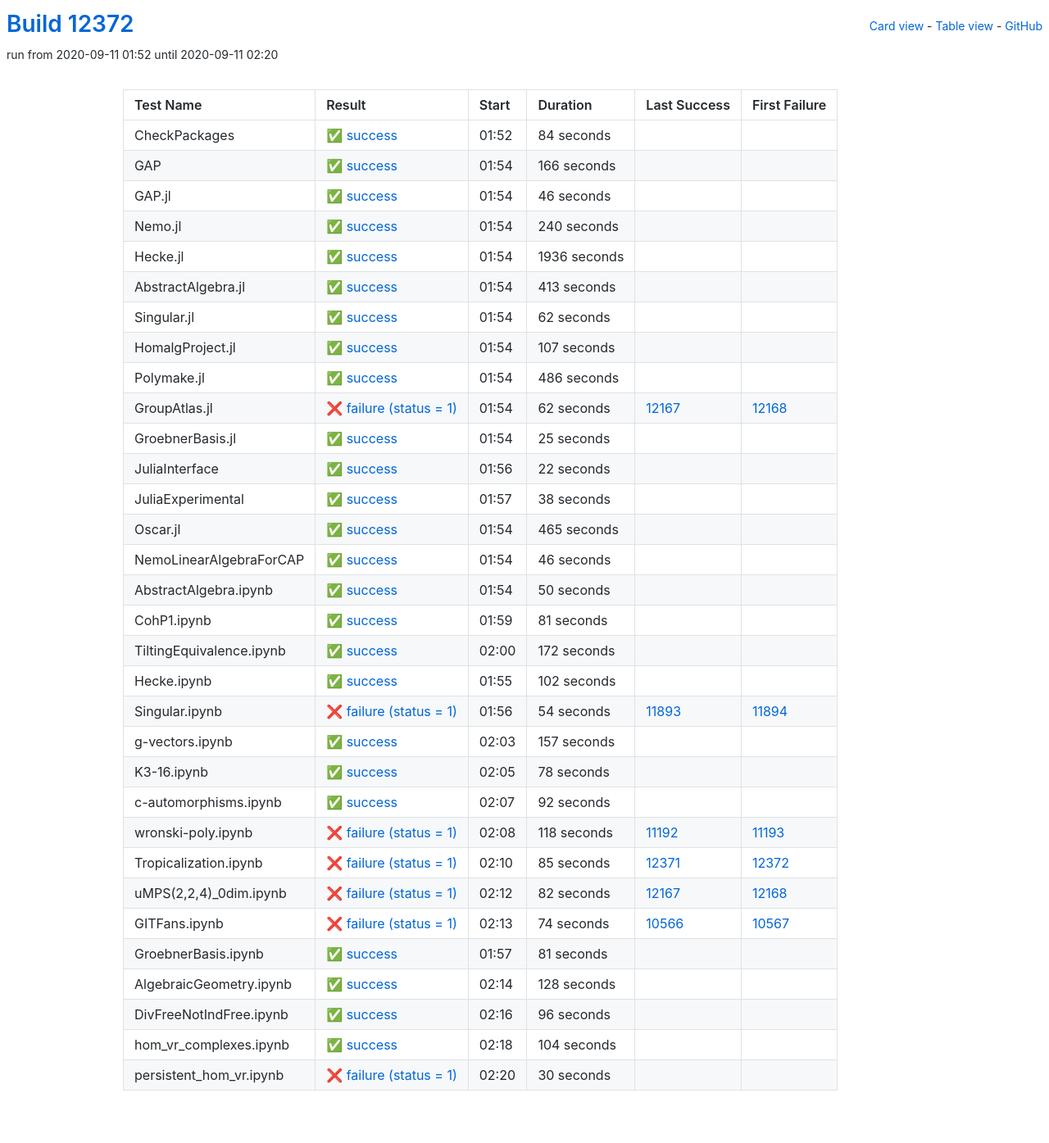
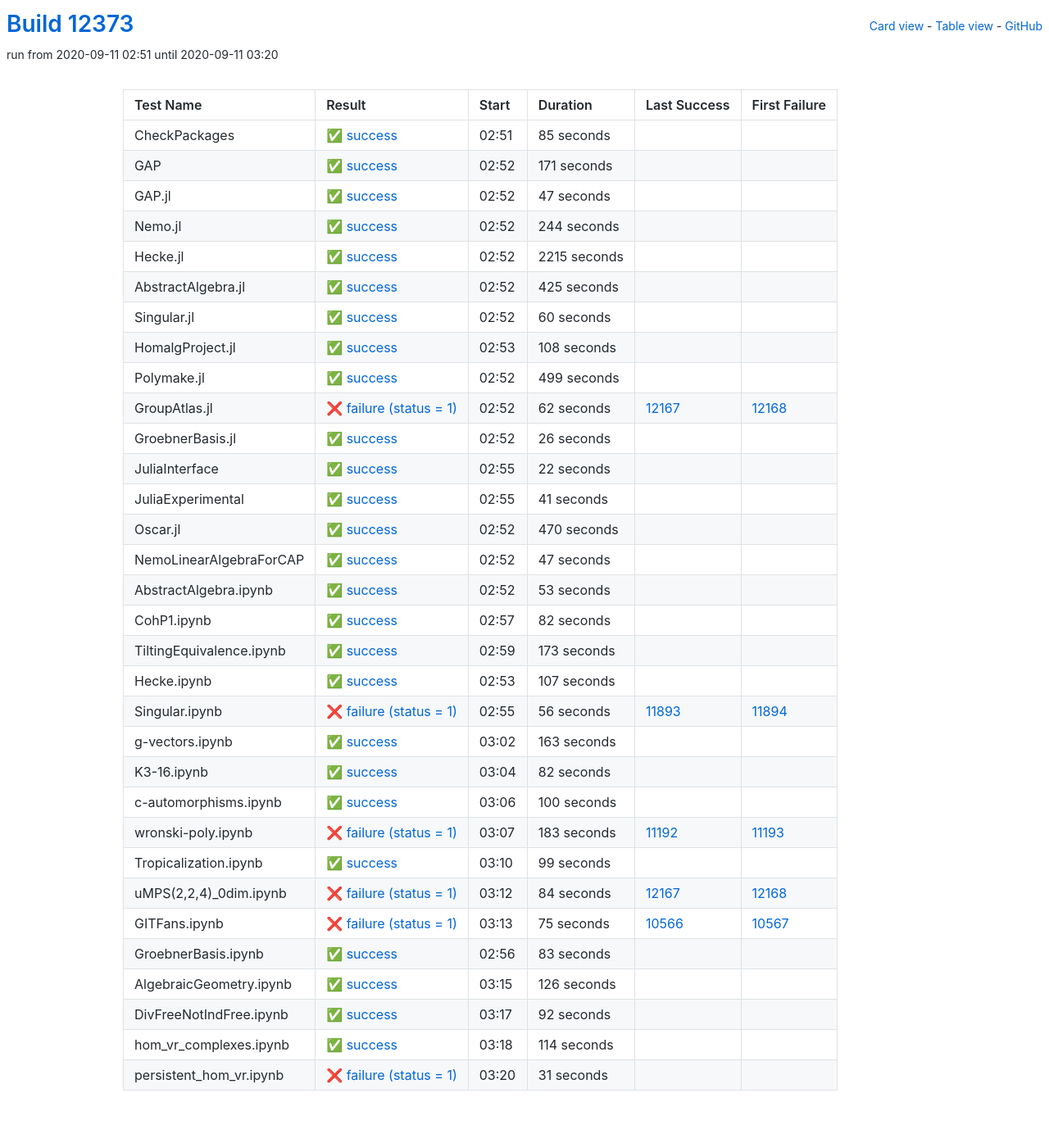
Before and after one commit to oscar-system/oscar-ci-status, a Jekyll site: the page built from table.html, in a window 1280 px wide. Shown: the whole page at 82% size. Built offline with Jekyll 4.4.1, drawn with Linux system fonts in a browser that asks for light colours.

Commit message:
Build #12373

```diff
--- a/_data/ci.yml
+++ b/_data/ci.yml
@@ -1,6 +1,6 @@
 ---
-build: 12372
-build_url: https://oscarci.mathematik.uni-kl.de/job/oscar/12372/
+build: 12373
+build_url: https://oscarci.mathematik.uni-kl.de/job/oscar/12373/
 job: oscar
 organization: oscar-system
 repo: oscar-ci-status
@@ -8,116 +8,116 @@ repourl: https://github.com/oscar-system/oscar-ci-status
 tests:
 - name: CheckPackages
   id: checkpackages
-  log: https://oscarci.mathematik.uni-kl.de/job/oscar/12372/artifact/logs/build-12372/CheckPackages.log
-  start: 2020-09-11 01:52
+  log: https://oscarci.mathematik.uni-kl.de/job/oscar/12373/artifact/logs/build-12373/CheckPackages.log
+  start: 2020-09-11 02:51
   success: true
   exitcode: 0
   status: success
-  duration: 84
+  duration: 85
   last_success: false
   last_success_url:
   first_failure: false
   first_failure_url:
 - name: GAP
   id: gap
-  log: https://oscarci.mathematik.uni-kl.de/job/oscar/12372/artifact/logs/build-12372/GAP.log
-  start: 2020-09-11 01:54
+  log: https://oscarci.mathematik.uni-kl.de/job/oscar/12373/artifact/logs/build-12373/GAP.log
+  start: 2020-09-11 02:52
   success: true
   exitcode: 0
   status: success
-  duration: 166
+  duration: 171
   last_success: false
   last_success_url:
   first_failure: false
   first_failure_url:
 - name: GAP.jl
   id: gap-jl
-  log: https://oscarci.mathematik.uni-kl.de/job/oscar/12372/artifact/logs/build-12372/GAP.jl.log
-  start: 2020-09-11 01:54
+  log: https://oscarci.mathematik.uni-kl.de/job/oscar/12373/artifact/logs/build-12373/GAP.jl.log
+  start: 2020-09-11 02:52
   success: true
   exitcode: 0
   status: success
-  duration: 46
+  duration: 47
   last_success: false
   last_success_url:
   first_failure: false
   first_failure_url:
 - name: Nemo.jl
   id: nemo-jl
-  log: https://oscarci.mathematik.uni-kl.de/job/oscar/12372/artifact/logs/build-12372/Nemo.jl.log
-  start: 2020-09-11 01:54
+  log: https://oscarci.mathematik.uni-kl.de/job/oscar/12373/artifact/logs/build-12373/Nemo.jl.log
+  start: 2020-09-11 02:52
   success: true
   exitcode: 0
   status: success
-  duration: 240
+  duration: 244
   last_success: false
   last_success_url:
   first_failure: false
   first_failure_url:
 - name: Hecke.jl
   id: hecke-jl
-  log: https://oscarci.mathematik.uni-kl.de/job/oscar/12372/artifact/logs/build-12372/Hecke.jl.log
-  start: 2020-09-11 01:54
+  log: https://oscarci.mathematik.uni-kl.de/job/oscar/12373/artifact/logs/build-12373/Hecke.jl.log
+  start: 2020-09-11 02:52
   success: true
   exitcode: 0
   status: success
-  duration: 1936
+  duration: 2215
   last_success: false
   last_success_url:
   first_failure: false
   first_failure_url:
 - name: AbstractAlgebra.jl
   id: abstractalgebra-jl
-  log: https://oscarci.mathematik.uni-kl.de/job/oscar/12372/artifact/logs/build-12372/AbstractAlgebra.jl.log
-  start: 2020-09-11 01:54
+  log: https://oscarci.mathematik.uni-kl.de/job/oscar/12373/artifact/logs/build-12373/AbstractAlgebra.jl.log
+  start: 2020-09-11 02:52
   success: true
   exitcode: 0
   status: success
-  duration: 413
+  duration: 425
   last_success: false
   last_success_url:
   first_failure: false
   first_failure_url:
 - name: Singular.jl
   id: singular-jl
-  log: https://oscarci.mathematik.uni-kl.de/job/oscar/12372/artifact/logs/build-12372/Singular.jl.log
-  start: 2020-09-11 01:54
+  log: https://oscarci.mathematik.uni-kl.de/job/oscar/12373/artifact/logs/build-12373/Singular.jl.log
+  start: 2020-09-11 02:52
   success: true
   exitcode: 0
   status: success
-  duration: 62
+  duration: 60
   last_success: false
   last_success_url:
   first_failure: false
   first_failure_url:
 - name: HomalgProject.jl
   id: homalgproject-jl
-  log: https://oscarci.mathematik.uni-kl.de/job/oscar/12372/artifact/logs/build-12372/HomalgProject.jl.log
-  start: 2020-09-11 01:54
+  log: https://oscarci.mathematik.uni-kl.de/job/oscar/12373/artifact/logs/build-12373/HomalgProject.jl.log
+  start: 2020-09-11 02:53
   success: true
   exitcode: 0
   status: success
-  duration: 107
+  duration: 108
   last_success: false
   last_success_url:
   first_failure: false
   first_failure_url:
 - name: Polymake.jl
   id: polymake-jl
-  log: https://oscarci.mathematik.uni-kl.de/job/oscar/12372/artifact/logs/build-12372/Polymake.jl.log
-  start: 2020-09-11 01:54
+  log: https://oscarci.mathematik.uni-kl.de/job/oscar/12373/artifact/logs/build-12373/Polymake.jl.log
+  start: 2020-09-11 02:52
   success: true
   exitcode: 0
   status: success
-  duration: 486
+  duration: 499
   last_success: false
   last_success_url:
   first_failure: false
   first_failure_url:
 - name: GroupAtlas.jl
   id: groupatlas-jl
-  log: https://oscarci.mathematik.uni-kl.de/job/oscar/12372/artifact/logs/build-12372/GroupAtlas.jl.log
-  start: 2020-09-11 01:54
+  log: https://oscarci.mathematik.uni-kl.de/job/oscar/12373/artifact/logs/build-12373/GroupAtlas.jl.log
+  start: 2020-09-11 02:52
   success: false
   exitcode: 1
   status: failure
@@ -128,20 +128,20 @@ tests:
   first_failure_url: https://oscarci.mathematik.uni-kl.de/job/oscar/12168/
 - name: GroebnerBasis.jl
   id: groebnerbasis-jl
-  log: https://oscarci.mathematik.uni-kl.de/job/oscar/12372/artifact/logs/build-12372/GroebnerBasis.jl.log
-  start: 2020-09-11 01:54
+  log: https://oscarci.mathematik.uni-kl.de/job/oscar/12373/artifact/logs/build-12373/GroebnerBasis.jl.log
+  start: 2020-09-11 02:52
   success: true
   exitcode: 0
   status: success
-  duration: 25
+  duration: 26
   last_success: false
   last_success_url:
   first_failure: false
   first_failure_url:
 - name: JuliaInterface
   id: juliainterface
-  log: https://oscarci.mathematik.uni-kl.de/job/oscar/12372/artifact/logs/build-12372/JuliaInterface.log
-  start: 2020-09-11 01:56
+  log: https://oscarci.mathematik.uni-kl.de/job/oscar/12373/artifact/logs/build-12373/JuliaInterface.log
+  start: 2020-09-11 02:55
   success: true
   exitcode: 0
   status: success
@@ -152,128 +152,212 @@ tests:
   first_failure_url:
 - name: JuliaExperimental
   id: juliaexperimental
-  log: https://oscarci.mathematik.uni-kl.de/job/oscar/12372/artifact/logs/build-12372/JuliaExperimental.log
-  start: 2020-09-11 01:57
+  log: https://oscarci.mathematik.uni-kl.de/job/oscar/12373/artifact/logs/build-12373/JuliaExperimental.log
+  start: 2020-09-11 02:55
   success: true
   exitcode: 0
   status: success
-  duration: 38
+  duration: 41
   last_success: false
   last_success_url:
   first_failure: false
   first_failure_url:
 - name: Oscar.jl
   id: oscar-jl
-  log: https://oscarci.mathematik.uni-kl.de/job/oscar/12372/artifact/logs/build-12372/Oscar.jl.log
-  start: 2020-09-11 01:54
+  log: https://oscarci.mathematik.uni-kl.de/job/oscar/12373/artifact/logs/build-12373/Oscar.jl.log
+  start: 2020-09-11 02:52
   success: true
   exitcode: 0
   status: success
-  duration: 465
+  duration: 470
   last_success: false
   last_success_url:
   first_failure: false
   first_failure_url:
 - name: NemoLinearAlgebraForCAP
   id: nemolinearalgebraforcap
-  log: https://oscarci.mathematik.uni-kl.de/job/oscar/12372/artifact/logs/build-12372/NemoLinearAlgebraForCAP.log
-  start: 2020-09-11 01:54
+  log: https://oscarci.mathematik.uni-kl.de/job/oscar/12373/artifact/logs/build-12373/NemoLinearAlgebraForCAP.log
+  start: 2020-09-11 02:52
   success: true
   exitcode: 0
   status: success
-  duration: 46
+  duration: 47
   last_success: false
   last_success_url:
   first_failure: false
   first_failure_url:
 - name: AbstractAlgebra.ipynb
   id: abstractalgebra-ipynb
-  log: https://oscarci.mathematik.uni-kl.de/job/oscar/12372/artifact/logs/build-12372/AbstractAlgebra.ipynb.log
-  start: 2020-09-11 01:54
+  log: https://oscarci.mathematik.uni-kl.de/job/oscar/12373/artifact/logs/build-12373/AbstractAlgebra.ipynb.log
+  start: 2020-09-11 02:52
   success: true
   exitcode: 0
   status: success
-  duration: 50
+  duration: 53
   last_success: false
   last_success_url:
   first_failure: false
   first_failure_url:
 - name: CohP1.ipynb
   id: cohp1-ipynb
-  log: https://oscarci.mathematik.uni-kl.de/job/oscar/12372/artifact/logs/build-12372/CohP1.ipynb.log
-  start: 2020-09-11 01:59
+  log: https://oscarci.mathematik.uni-kl.de/job/oscar/12373/artifact/logs/build-12373/CohP1.ipynb.log
+  start: 2020-09-11 02:57
   success: true
   exitcode: 0
   status: success
-  duration: 81
+  duration: 82
   last_success: false
   last_success_url:
   first_failure: false
   first_failure_url:
 - name: TiltingEquivalence.ipynb
   id: tiltingequivalence-ipynb
-  log: https://oscarci.mathematik.uni-kl.de/job/oscar/12372/artifact/logs/build-12372/TiltingEquivalence.ipynb.log
-  start: 2020-09-11 02:00
+  log: https://oscarci.mathematik.uni-kl.de/job/oscar/12373/artifact/logs/build-12373/TiltingEquivalence.ipynb.log
+  start: 2020-09-11 02:59
   success: true
   exitcode: 0
   status: success
-  duration: 172
+  duration: 173
   last_success: false
   last_success_url:
   first_failure: false
   first_failure_url:
 - name: Hecke.ipynb
   id: hecke-ipynb
-  log: https://oscarci.mathematik.uni-kl.de/job/oscar/12372/artifact/logs/build-12372/Hecke.ipynb.log
-  start: 2020-09-11 01:55
+  log: https://oscarci.mathematik.uni-kl.de/job/oscar/12373/artifact/logs/build-12373/Hecke.ipynb.log
+  start: 2020-09-11 02:53
   success: true
   exitcode: 0
   status: success
-  duration: 102
+  duration: 107
   last_success: false
   last_success_url:
   first_failure: false
   first_failure_url:
 - name: Singular.ipynb
   id: singular-ipynb
-  log: https://oscarci.mathematik.uni-kl.de/job/oscar/12372/artifact/logs/build-12372/Singular.ipynb.log
-  start: 2020-09-11 01:56
+  log: https://oscarci.mathematik.uni-kl.de/job/oscar/12373/artifact/logs/build-12373/Singular.ipynb.log
+  start: 2020-09-11 02:55
   success: false
   exitcode: 1
   status: failure
-  duration: 54
+  duration: 56
   last_success: 11893
   last_success_url: https://oscarci.mathematik.uni-kl.de/job/oscar/11893/
   first_failure: 11894
   first_failure_url: https://oscarci.mathematik.uni-kl.de/job/oscar/11894/
 - name: g-vectors.ipynb
   id: g-vectors-ipynb
-  log: https://oscarci.mathematik.uni-kl.de/job/oscar/12372/artifact/logs/build-12372/g-vectors.ipynb.log
-  start: 2020-09-11 02:03
+  log: https://oscarci.mathematik.uni-kl.de/job/oscar/12373/artifact/logs/build-12373/g-vectors.ipynb.log
+  start: 2020-09-11 03:02
   success: true
   exitcode: 0
   status: success
-  duration: 157
+  duration: 163
   last_success: false
   last_success_url:
   first_failure: false
   first_failure_url:
 - name: K3-16.ipynb
   id: k3-16-ipynb
-  log: https://oscarci.mathematik.uni-kl.de/job/oscar/12372/artifact/logs/build-12372/K3-16.ipynb.log
-  start: 2020-09-11 02:05
+  log: https://oscarci.mathematik.uni-kl.de/job/oscar/12373/artifact/logs/build-12373/K3-16.ipynb.log
+  start: 2020-09-11 03:04
   success: true
   exitcode: 0
   status: success
-  duration: 78
+  duration: 82
   last_success: false
   last_success_url:
   first_failure: false
   first_failure_url:
 - name: c-automorphisms.ipynb
   id: c-automorphisms-ipynb
-  log: https://oscarci.mathematik.uni-kl.de/job/oscar/12372/artifact/logs/build-12372/c-automorphisms.ipynb.log
-  start: 2020-09-11 02:07
+  log: https://oscarci.mathematik.uni-kl.de/job/oscar/12373/artifact/logs/build-12373/c-automorphisms.ipynb.log
+  start: 2020-09-11 03:06
+  success: true
+  exitcode: 0
+  status: success
+  duration: 100
+  last_success: false
+  last_success_url:
+  first_failure: false
+  first_failure_url:
+- name: wronski-poly.ipynb
+  id: wronski-poly-ipynb
+  log: https://oscarci.mathematik.uni-kl.de/job/oscar/12373/artifact/logs/build-12373/wronski-poly.ipynb.log
+  start: 2020-09-11 03:07
+  success: false
+  exitcode: 1
+  status: failure
+  duration: 183
+  last_success: 11192
+  last_success_url: https://oscarci.mathematik.uni-kl.de/job/oscar/11192/
+  first_failure: 11193
+  first_failure_url: https://oscarci.mathematik.uni-kl.de/job/oscar/11193/
+- name: Tropicalization.ipynb
+  id: tropicalization-ipynb
+  log: https://oscarci.mathematik.uni-kl.de/job/oscar/12373/artifact/logs/build-12373/Tropicalization.ipynb.log
+  start: 2020-09-11 03:10
+  success: true
+  exitcode: 0
+  status: success
+  duration: 99
+  last_success: false
+  last_success_url:
+  first_failure: false
+  first_failure_url:
+- name: uMPS(2,2,4)_0dim.ipynb
+  id: umps-2-2-4-0dim-ipynb
+  log: https://oscarci.mathematik.uni-kl.de/job/oscar/12373/artifact/logs/build-12373/uMPS-2-2-4-_0dim.ipynb.log
+  start: 2020-09-11 03:12
+  success: false
+  exitcode: 1
+  status: failure
+  duration: 84
+  last_success: 12167
+  last_success_url: https://oscarci.mathematik.uni-kl.de/job/oscar/12167/
+  first_failure: 12168
+  first_failure_url: https://oscarci.mathematik.uni-kl.de/job/oscar/12168/
+- name: GITFans.ipynb
+  id: gitfans-ipynb
+  log: https://oscarci.mathematik.uni-kl.de/job/oscar/12373/artifact/logs/build-12373/GITFans.ipynb.log
+  start: 2020-09-11 03:13
+  success: false
+  exitcode: 1
+  status: failure
+  duration: 75
+  last_success: 10566
+  last_success_url: https://oscarci.mathematik.uni-kl.de/job/oscar/10566/
+  first_failure: 10567
+  first_failure_url: https://oscarci.mathematik.uni-kl.de/job/oscar/10567/
+- name: GroebnerBasis.ipynb
+  id: groebnerbasis-ipynb
+  log: https://oscarci.mathematik.uni-kl.de/job/oscar/12373/artifact/logs/build-12373/GroebnerBasis.ipynb.log
+  start: 2020-09-11 02:56
+  success: true
+  exitcode: 0
+  status: success
+  duration: 83
+  last_success: false
+  last_success_url:
+  first_failure: false
+  first_failure_url:
+- name: AlgebraicGeometry.ipynb
+  id: algebraicgeometry-ipynb
+  log: https://oscarci.mathematik.uni-kl.de/job/oscar/12373/artifact/logs/build-12373/AlgebraicGeometry.ipynb.log
+  start: 2020-09-11 03:15
+  success: true
+  exitcode: 0
+  status: success
+  duration: 126
+  last_success: false
+  last_success_url:
+  first_failure: false
+  first_failure_url:
+- name: DivFreeNotIndFree.ipynb
+  id: divfreenotindfree-ipynb
+  log: https://oscarci.mathematik.uni-kl.de/job/oscar/12373/artifact/logs/build-12373/DivFreeNotIndFree.ipynb.log
+  start: 2020-09-11 03:17
   success: true
   exitcode: 0
   status: success
@@ -282,110 +366,26 @@ tests:
   last_success_url:
   first_failure: false
   first_failure_url:
-- name: wronski-poly.ipynb
-  id: wronski-poly-ipynb
-  log: https://oscarci.mathematik.uni-kl.de/job/oscar/12372/artifact/logs/build-12372/wronski-poly.ipynb.log
-  start: 2020-09-11 02:08
-  success: false
-  exitcode: 1
-  status: failure
-  duration: 118
-  last_success: 11192
-  last_success_url: https://oscarci.mathematik.uni-kl.de/job/oscar/11192/
-  first_failure: 11193
-  first_failure_url: https://oscarci.mathematik.uni-kl.de/job/oscar/11193/
-- name: Tropicalization.ipynb
-  id: tropicalization-ipynb
-  log: https://oscarci.mathematik.uni-kl.de/job/oscar/12372/artifact/logs/build-12372/Tropicalization.ipynb.log
-  start: 2020-09-11 02:10
-  success: false
-  exitcode: 1
-  status: failure
-  duration: 85
-  last_success: 12371
-  last_success_url: https://oscarci.mathematik.uni-kl.de/job/oscar/12371/
-  first_failure: 12372
-  first_failure_url: https://oscarci.mathematik.uni-kl.de/job/oscar/12372/
-- name: uMPS(2,2,4)_0dim.ipynb
-  id: umps-2-2-4-0dim-ipynb
-  log: https://oscarci.mathematik.uni-kl.de/job/oscar/12372/artifact/logs/build-12372/uMPS-2-2-4-_0dim.ipynb.log
-  start: 2020-09-11 02:12
-  success: false
-  exitcode: 1
-  status: failure
-  duration: 82
-  last_success: 12167
-  last_success_url: https://oscarci.mathematik.uni-kl.de/job/oscar/12167/
-  first_failure: 12168
-  first_failure_url: https://oscarci.mathematik.uni-kl.de/job/oscar/12168/
-- name: GITFans.ipynb
-  id: gitfans-ipynb
-  log: https://oscarci.mathematik.uni-kl.de/job/oscar/12372/artifact/logs/build-12372/GITFans.ipynb.log
-  start: 2020-09-11 02:13
-  success: false
-  exitcode: 1
-  status: failure
-  duration: 74
-  last_success: 10566
-  last_success_url: https://oscarci.mathematik.uni-kl.de/job/oscar/10566/
-  first_failure: 10567
-  first_failure_url: https://oscarci.mathematik.uni-kl.de/job/oscar/10567/
-- name: GroebnerBasis.ipynb
-  id: groebnerbasis-ipynb
-  log: https://oscarci.mathematik.uni-kl.de/job/oscar/12372/artifact/logs/build-12372/GroebnerBasis.ipynb.log
-  start: 2020-09-11 01:57
+- name: hom_vr_complexes.ipynb
+  id: hom-vr-complexes-ipynb
+  log: https://oscarci.mathematik.uni-kl.de/job/oscar/12373/artifact/logs/build-12373/hom_vr_complexes.ipynb.log
+  start: 2020-09-11 03:18
   success: true
   exitcode: 0
   status: success
-  duration: 81
-  last_success: false
-  last_success_url:
-  first_failure: false
-  first_failure_url:
-- name: AlgebraicGeometry.ipynb
-  id: algebraicgeometry-ipynb
-  log: https://oscarci.mathematik.uni-kl.de/job/oscar/12372/artifact/logs/build-12372/AlgebraicGeometry.ipynb.log
-  start: 2020-09-11 02:14
-  success: true
-  exitcode: 0
-  status: success
-  duration: 128
-  last_success: false
-  last_success_url:
-  first_failure: false
-  first_failure_url:
-- name: DivFreeNotIndFree.ipynb
-  id: divfreenotindfree-ipynb
-  log: https://oscarci.mathematik.uni-kl.de/job/oscar/12372/artifact/logs/build-12372/DivFreeNotIndFree.ipynb.log
-  start: 2020-09-11 02:16
-  success: true
-  exitcode: 0
-  status: success
-  duration: 96
-  last_success: false
-  last_success_url:
-  first_failure: false
-  first_failure_url:
-- name: hom_vr_complexes.ipynb
-  id: hom-vr-complexes-ipynb
-  log: https://oscarci.mathematik.uni-kl.de/job/oscar/12372/artifact/logs/build-12372/hom_vr_complexes.ipynb.log
-  start: 2020-09-11 02:18
-  success: true
-  exitcode: 0
-  status: success
-  duration: 104
+  duration: 114
   last_success: false
   last_success_url:
   first_failure: false
   first_failure_url:
 - name: persistent_hom_vr.ipynb
   id: persistent-hom-vr-ipynb
-  log: https://oscarci.mathematik.uni-kl.de/job/oscar/12372/artifact/logs/build-12372/persistent_hom_vr.ipynb.log
-  start: 2020-09-11 02:20
+  log: https://oscarci.mathematik.uni-kl.de/job/oscar/12373/artifact/logs/build-12373/persistent_hom_vr.ipynb.log
+  start: 2020-09-11 03:20
   success: false
   exitcode: 1
   status: failure
-  duration: 30
+  duration: 31
   last_success: false
   last_success_url:
   first_failure: false
```
Also changed, not shown: README.md.
